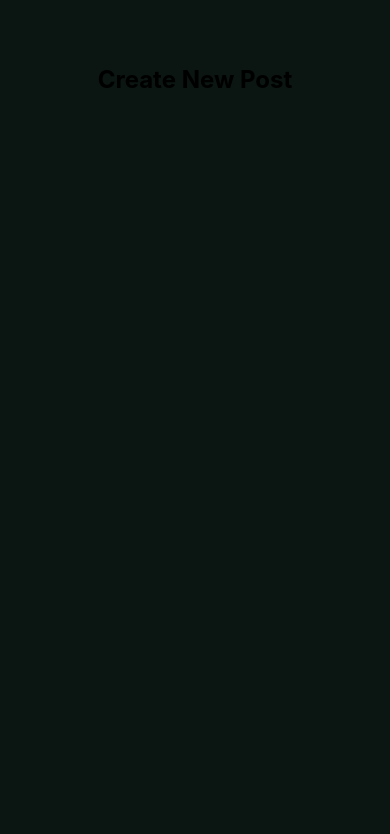
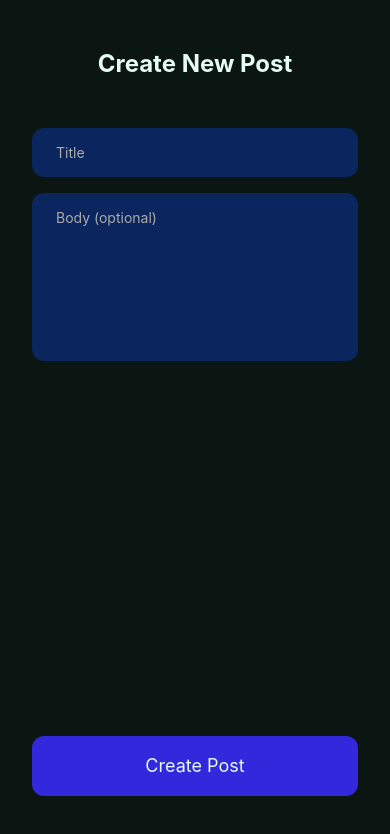
Before and after one commit to AtanasovCode/usermanagement, a React Native app: screen /Create in a window 390 px wide. Shown: the top 834 px of the page. Built offline with nearby package versions, Linux system fonts and the light colour scheme.

Commit message:
created inputs for new post

```diff
--- a/components/CreatePost.jsx
+++ b/components/CreatePost.jsx
@@ -3,19 +3,41 @@ import {
     View,
     Text,
     TextInput,
+    TouchableOpacity,
 } from "react-native";
+import { SafeAreaView } from "react-native-safe-area-context";
 
 const CreatePost = ({ navigation }) => {
     return (
-        <View className="flex-1 bg-background py-16">
-            <View className="mb-12">
-                <Text className="font-bold text-2xl text-center">
-                    Create New Post
-                </Text>
+        <SafeAreaView className="flex-1 bg-background py-12 justify-between">
+            <View>
+                <View className="mb-12">
+                    <Text className="font-bold text-2xl text-center text-text">
+                        Create New Post
+                    </Text>
+                </View>
+                <View className="mx-8">
+                    <TextInput
+                        className="py-4 px-6 bg-secondary rounded-xl mb-4"
+                        placeholder="Title"
+                        placeholderTextColor={"#aaa"}
+                    />
+                    <TextInput
+                        className="py-4 px-6 bg-secondary rounded-xl text-text"
+                        placeholder="Body (optional)"
+                        placeholderTextColor={"#aaa"}
+                        multiline={true}
+                        numberOfLines={8}
+                        style={{ textAlignVertical: "top" }}
+                    />
+                </View>
             </View>
-            <View className="">
+            <View className="mx-8 mt-16">
+                <TouchableOpacity className="bg-accent p-4 rounded-xl">
+                    <Text className="text-text text-lg text-center">Create Post</Text>
+                </TouchableOpacity>
             </View>
-        </View>
+        </SafeAreaView>
     );
 }
 
```
